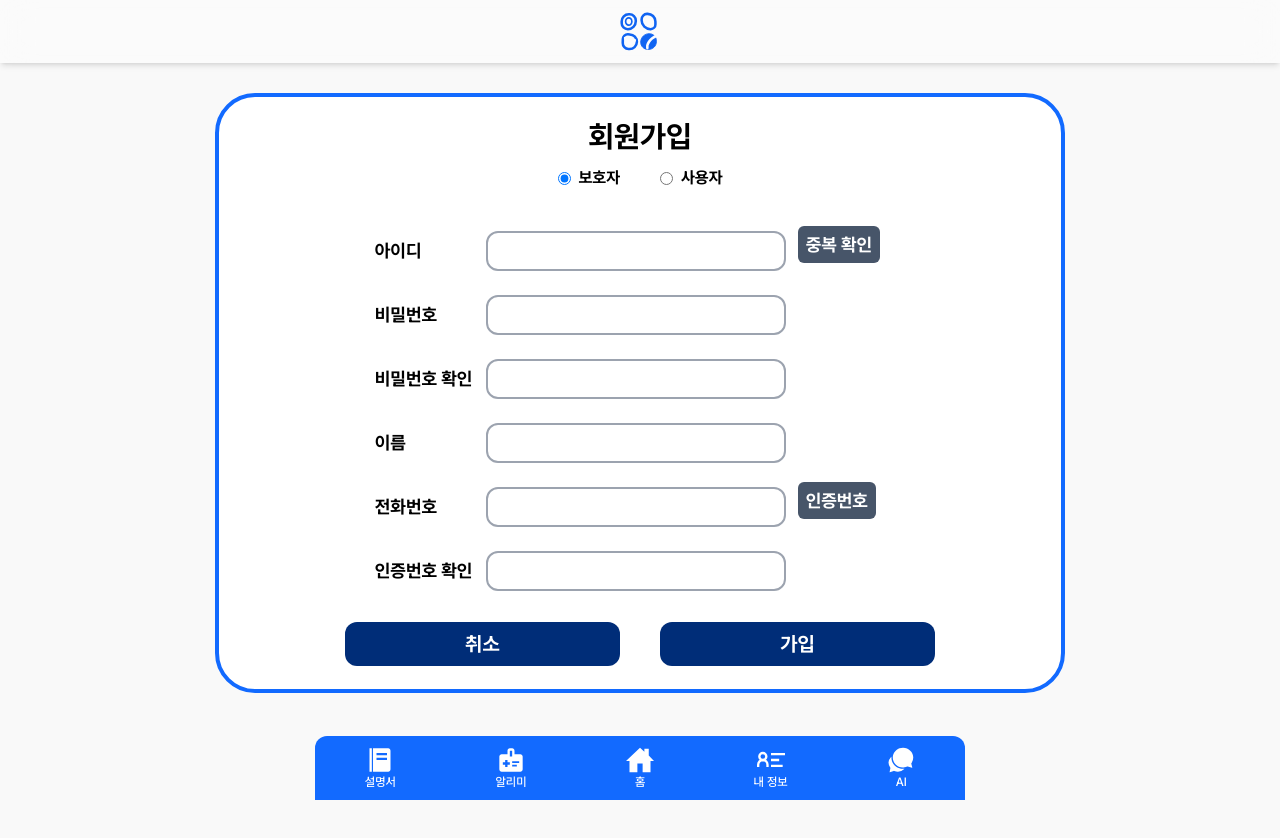
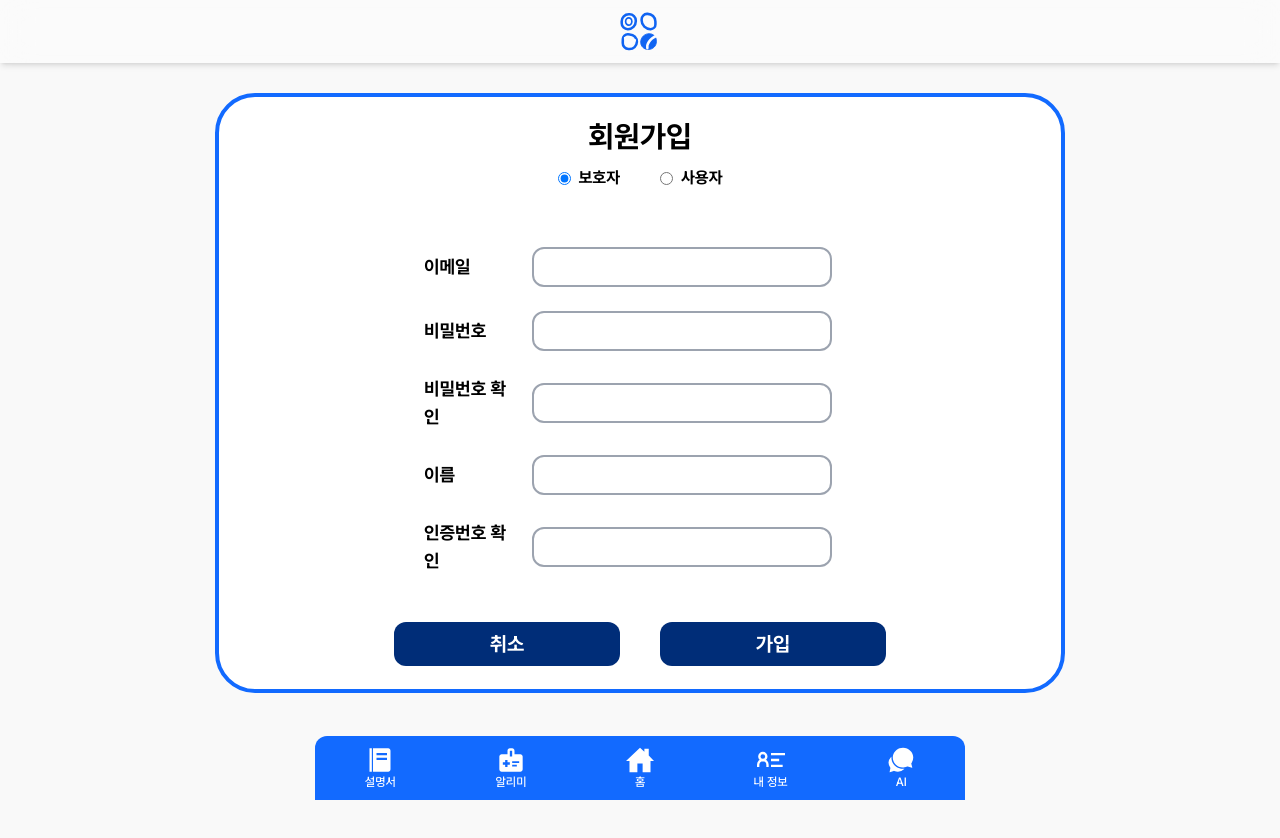
Before and after one commit to seniorBuddy/seniorBuddy-client, a Next.js app: page /auth/register in a window 1280 px wide. Shown: the top 838 px of the page. Built offline with nearby package versions, Linux system fonts and the light colour scheme.

Commit message:
FEAT: 보호자 회원가입 이메일 추가

```diff
--- /dev/null
+++ b/src/components/register/emailAuto.tsx
@@ -0,0 +1,56 @@
+import React, { useState } from 'react';
+
+const emailAuto: React.FC = () => {
+  const [email, setEmail] = useState('');
+  const [suggestions, setSuggestions] = useState<string[]>([]);
+
+  const emailDomains = ['naver.com', 'gmail.com', 'daum.net'];
+
+  const handleChange = (e: React.ChangeEvent<HTMLInputElement>) => {
+    const value = e.target.value;
+    setEmail(value);
+
+    const atIndex = value.indexOf('@');
+    if (atIndex > -1) {
+      const inputDomain = value.slice(atIndex + 1);
+      const filteredSuggestions = emailDomains.filter(domain =>
+        domain.startsWith(inputDomain)
+      );
+      setSuggestions(filteredSuggestions);
+    } else {
+      setSuggestions([]);
+    }
+  };
+
+  const handleSuggestionClick = (domain: string) => {
+    const userId = email.split('@')[0];
+    setEmail(`${userId}@${domain}`);
+    setSuggestions([]);
+  };
+
+  return (
+    <div className="relative">
+      <input
+        type="text"
+        value={email}
+        onChange={handleChange}
+        className="w-[230px] md:w-[300px] border-2 border-gray-400 rounded-xl p-1"
+      />
+      {suggestions.length > 0 && (
+        <ul className="absolute bg-white border border-gray-300 w-full mt-1 rounded">
+          {suggestions.map((domain) => (
+            <li
+              key={domain}
+              onClick={() => handleSuggestionClick(domain)}
+              className="p-2 hover:bg-gray-200 cursor-pointer"
+            >
+              {domain}
+            </li>
+          ))}
+        </ul>
+      )}
+    </div>
+  );
+};
+
+export default emailAuto;
--- a/src/components/register/guardian.tsx
+++ b/src/components/register/guardian.tsx
@@ -1,36 +1,29 @@
 "use client";
 
+import { useState, useRef, ChangeEvent, KeyboardEvent } from 'react';
 import React from 'react';
 import Link from "next/link";
+import EmailAuto from '../register/EmailAuto';
 
 interface InputProps {
   label: string;
-  type: string;
+  type?: string;
   children?: React.ReactNode;
-  onInput?: (event: React.ChangeEvent<HTMLInputElement>) => void;
-}
-
-function formatPhoneNumber(value: string) {
-  return value
-    .replace(/[^0-9]/g, '')
-    .replace(/(^02.{0}|^01.{1}|[0-9]{3,4})([0-9]{3,4})([0-9]{4})/, "$1-$2-$3");
 }
 
 export default function GuardianRegister() {
-  const handlePhoneInput = (event: React.ChangeEvent<HTMLInputElement>) => {
-    const target = event.target;
-    target.value = formatPhoneNumber(target.value);
-  };
+  const defaultEmail = '';
 
-  const Input = ({ label, children, type, onInput }: InputProps) => (
+  const Input = ({ label, children, type }: InputProps) => (
     <div className="flex flex-col md:flex-row sm:gap-3 sm:items-center justify-start w-full gap-4 md:ml-[100px] mt-2">
       <span className="w-full md:w-[120px]">{label}</span>
       <div className="flex flex-row w-full gap-2">
-        <input
-          type={type}
-          className="w-[230px] md:w-[300px] border-2 border-gray-400 rounded-xl p-1"
-          onInput={onInput}
-        />
+        {type && (
+          <input
+            type={type}
+            className="w-[230px] md:w-[300px] border-2 border-gray-400 rounded-xl p-1"
+          />
+        )}
         {children && (
           <div>{children}</div>
         )}
@@ -38,18 +31,94 @@ export default function GuardianRegister() {
     </div>
   );
 
+  const EmailGroup: string[] = [
+    '@naver.com',
+    '@gmail.com',
+    '@daum.net',
+    '@hanmail.net',
+    '@nate.com',
+    '@kakao.com',
+  ];
+
+  const [email, setEmail] = useState<string>(defaultEmail);
+  const [emailList, setEmailList] = useState<string[]>(EmailGroup);
+  const [selected, setSelected] = useState<number>(-1);
+  const [isDropbox, setIsDropbox] = useState<boolean>(false);
+  const inputRef = useRef<HTMLInputElement | null>(null);
+
+  const onChangeEmail = (e: ChangeEvent<HTMLInputElement>) => {
+    const { value } = e.target;
+    setEmail(value);
+
+    if (value.includes('@')) {
+      const domainPart = value.split('@')[1] || '';
+      const filteredList = EmailGroup.filter((el) =>
+        el.includes(domainPart)
+      );
+      setEmailList(filteredList);
+      setIsDropbox(filteredList.length > 0);
+    } else {
+      setIsDropbox(false);
+      setSelected(-1);
+    }
+  };
+
+  const handleDropDownClick = (first: string, second: string) => {
+    setEmail(`${first.split('@')[0]}${second}`);
+    setIsDropbox(false);
+    setSelected(-1);
+    inputRef.current?.focus();
+  };
+
+  const handleKeyup = (e: KeyboardEvent<HTMLInputElement>) => {
+    if (isDropbox) {
+      if (e.key === 'ArrowDown' && emailList.length - 1 > selected) {
+        setSelected(selected + 1);
+      }
+      if (e.key === 'ArrowUp' && selected > 0) {
+        setSelected(selected - 1);
+      }
+      if (e.key === 'Enter' && selected >= 0) {
+        handleDropDownClick(email, emailList[selected]);
+      }
+    }
+  };
+
   return (
     <div>
       <div className="flex flex-col md:text-lg items-center justify-center w-full h-[500px] md:h-[350px] gap-1 md:gap-4">
-        <Input label="아이디" type="text">
-          <span className="w-[100px] bg-slate-600 text-white rounded-md p-2 mx-1 text-center">중복 확인</span>
+        <Input label="이메일">
+          <EmailAuto />
+        { /*
+          <input
+            type="email"
+            value={email}
+            onChange={onChangeEmail}
+            onKeyUp={handleKeyup}
+            className="w-[230px] md:w-[300px] border-2 border-gray-400 rounded-xl p-1"
+            ref={inputRef}
+          />
+          {isDropbox && (
+            <div className="absolute bg-white border border-gray-400 rounded-md mt-1 max-h-40 overflow-auto">
+              {emailList.map((item, idx) => (
+                <div
+                  key={idx}
+                  onMouseOver={() => setSelected(idx)}
+                  onClick={() => handleDropDownClick(email, item)}
+                  className={`p-2 cursor-pointer ${selected === idx ? 'bg-gray-200' : ''}`}
+                >
+                  {email.split('@')[0]}
+                  {item}
+                </div>
+              ))}
+            </div>
+          )}
+            */ }
         </Input>
         <Input label="비밀번호" type="password" />
         <Input label="비밀번호 확인" type="password" />
         <Input label="이름" type="text" />
-        <Input label="전화번호" type="text" onInput={handlePhoneInput}>
-          <span className="w-[100px] bg-slate-600 text-white rounded-md p-2 mx-1 text-center">인증번호</span>
-        </Input>
+
         <Input label="인증번호 확인" type="text" />
       </div>
       <div className="flex sm:flex-row">
```
